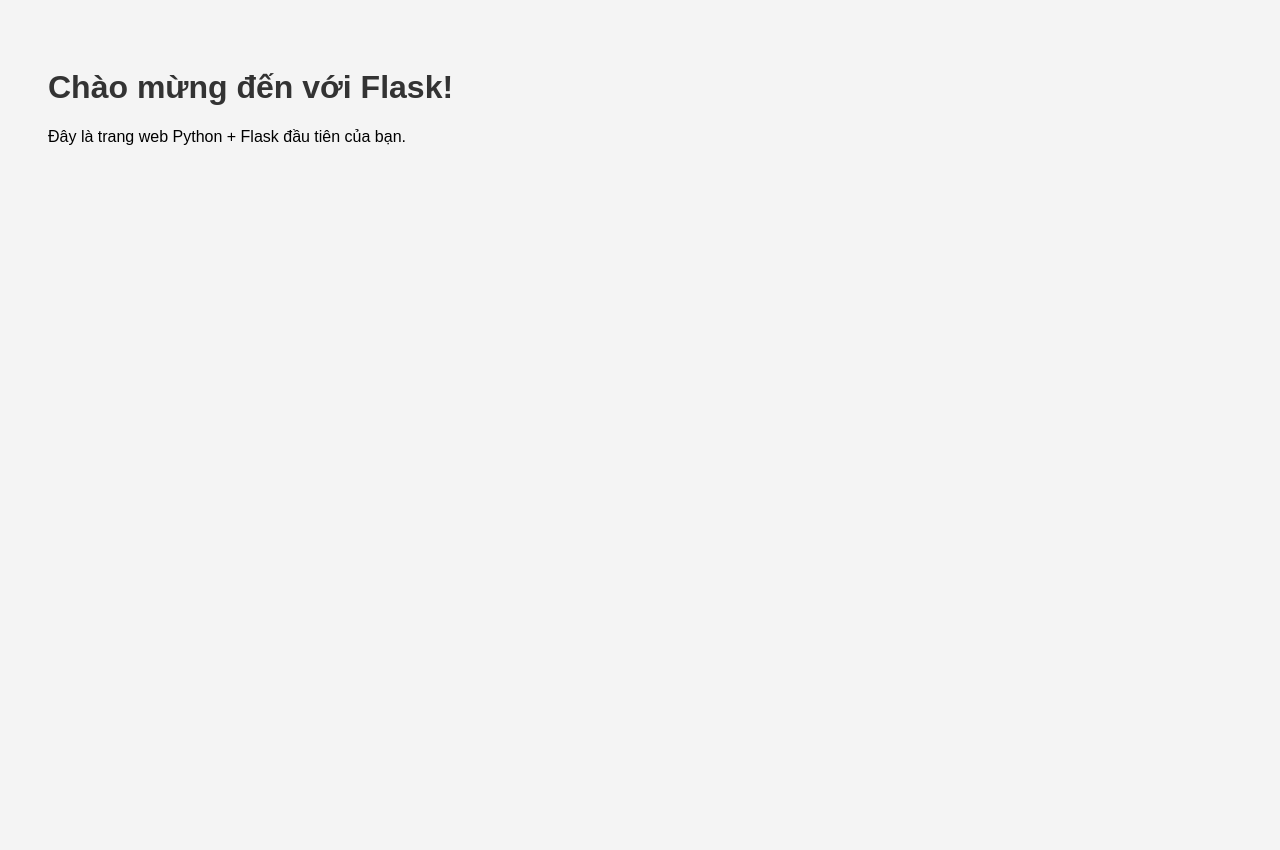
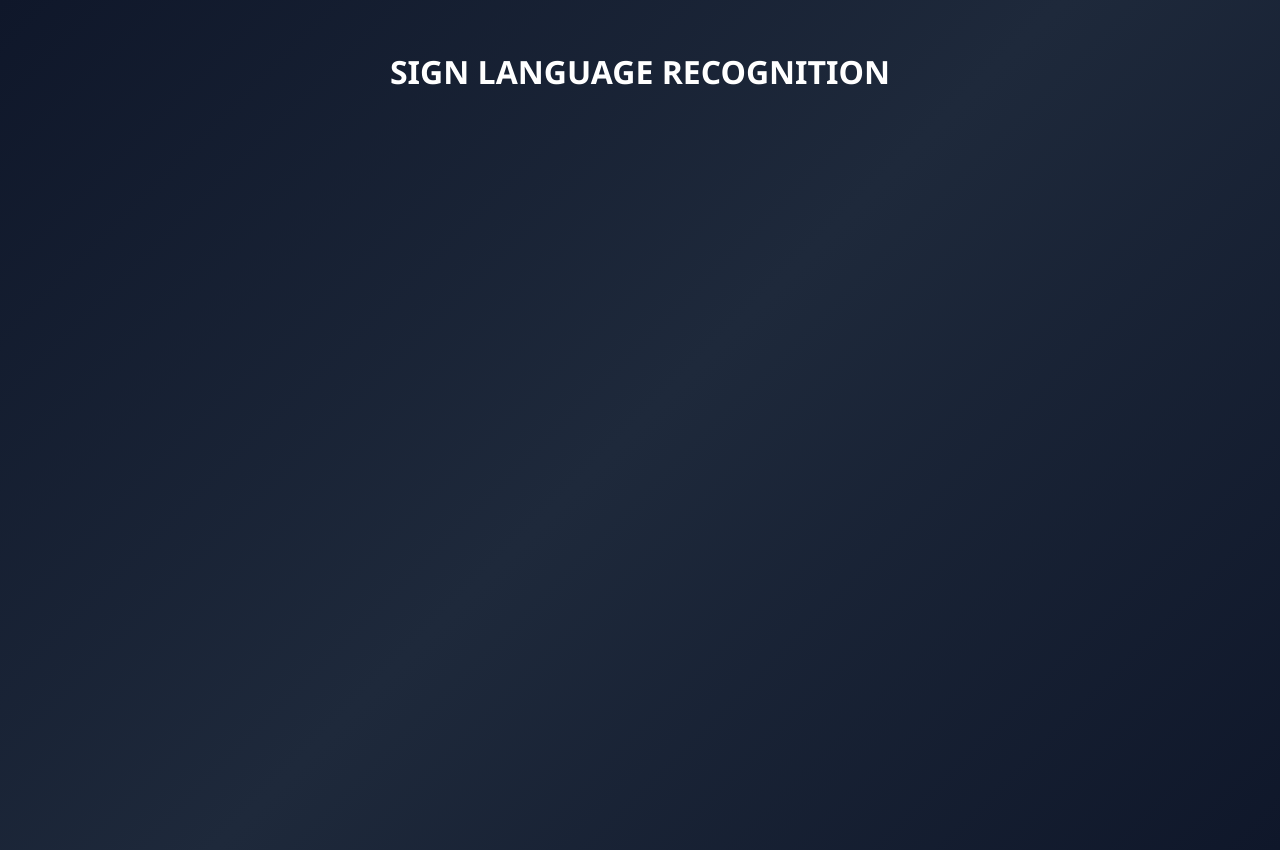
Before and after one commit to volequyen/Sign-Language-Recognition, a Flask app: page / in a window 1280 px wide. Before the commit the page ends 145 px from the top, so only its background shows below. Run offline with Flask 3, Linux system fonts and the light colour scheme.

Commit message:
Fix backgound

```diff
--- /dev/null
+++ b/static/style.css
@@ -0,0 +1,21 @@
+* {
+    margin: 0;
+    padding: 0;
+    box-sizing: border-box;
+}
+
+body {
+    font-family: 'Segoe UI', Tahoma, Geneva, Verdana, sans-serif;
+    background: linear-gradient(135deg, #0f172a 0%, #1e293b 50%, #0f172a 100%);
+    min-height: 100vh;
+    color: white;
+}
+
+.title {
+    text-align: center;
+    margin-top: 50px;
+}
+
+h1 {
+    color: white;
+}
--- a/templates/index.html
+++ b/templates/index.html
@@ -1,11 +1,13 @@
 <!DOCTYPE html>
 <html>
 <head>
-    <title>My Flask Website</title>
+    <title>Sign Language Recognition</title>
+    <link rel="icon" type="image/png" href="/static/images/SignHand.png">
     <link rel="stylesheet" href="/static/style.css">
 </head>
 <body>
-    <h1>Chào mừng đến với Flask!</h1>
-    <p>Đây là trang web Python + Flask đầu tiên của bạn.</p>
+    <div class="title">
+        <h1>SIGN LANGUAGE RECOGNITION</h1>
+    </div>
 </body>
 </html>
--- a/templates/static/style.css
+++ /dev/null
@@ -1,9 +0,0 @@
-body {
-    font-family: Arial, sans-serif;
-    background: #f4f4f4;
-    padding: 40px;
-}
-
-h1 {
-    color: #333;
-}
```
Also changed, not shown: static/images/SignHand.png (added), 2 other files.
